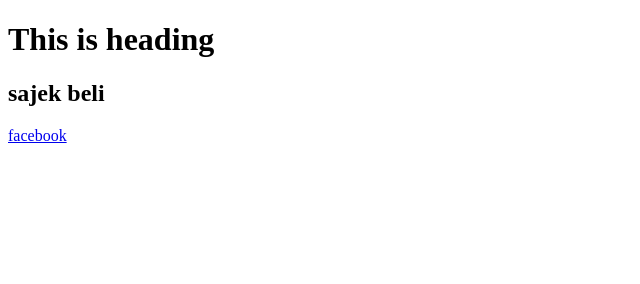
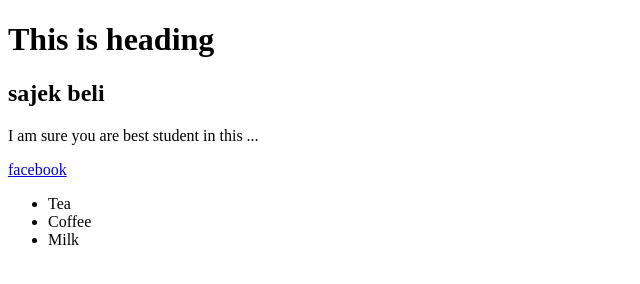
Before and after one commit to shakilkarim/Git-hub-pra, a plain HTML site: page index.html in a window 1280 px wide. Shown: the whole page, without its empty margins (0-640 px from the left). Drawn offline with Linux system fonts and the light colour scheme.

Commit message:
new file add

```diff
--- a/index.html
+++ b/index.html
@@ -9,8 +9,15 @@
 
     <h1>This is heading</h1>
     <h2>sajek beli</h2>
+    <p>I am sure you are best student in this ...</p>
     <div>
         <a href="facebook.com">facebook</a>
+
+        <ul>
+            <li>Tea</li>
+            <li>Coffee</li>
+            <li>Milk</li>
+        </ul>
     </div>
 </body>
 </html>
```
